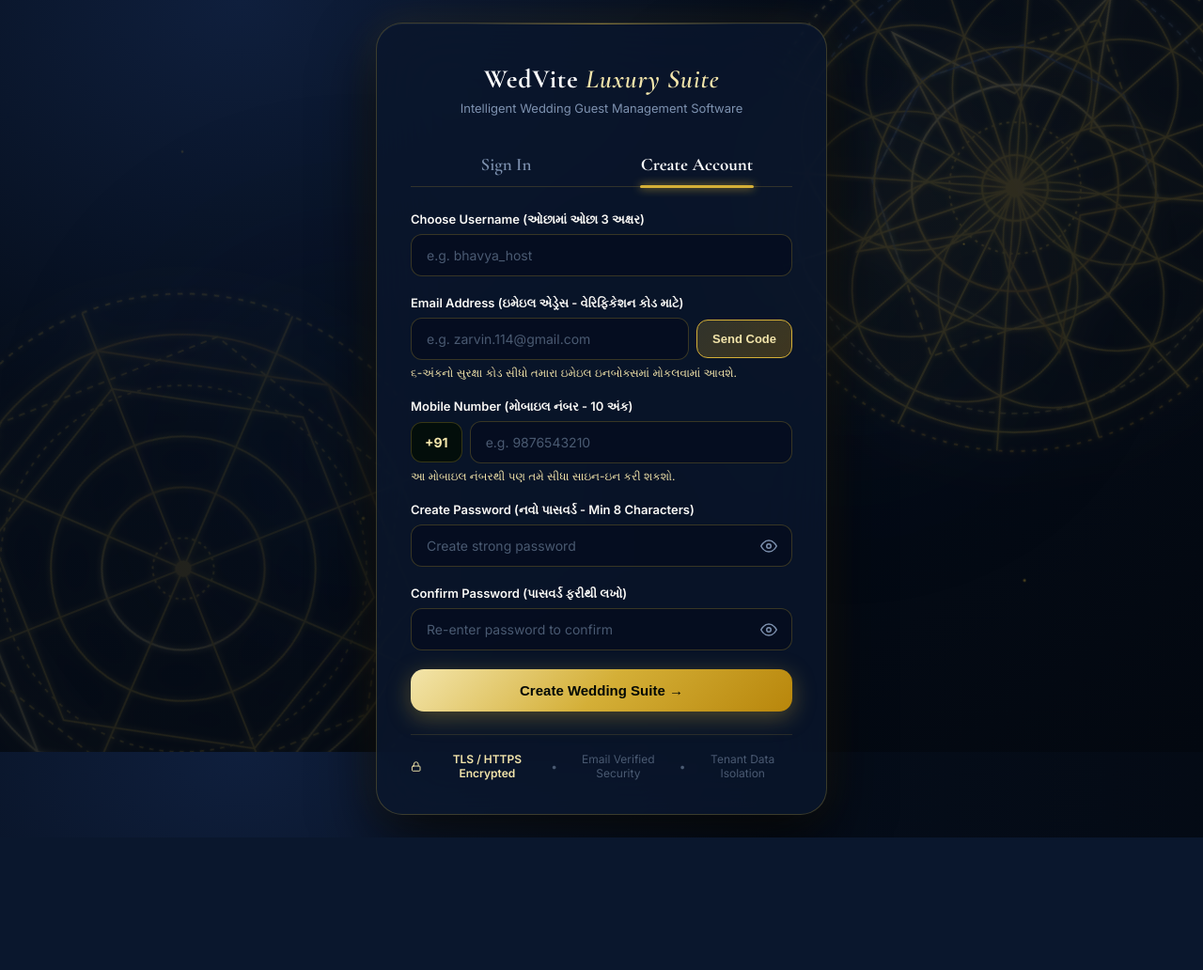
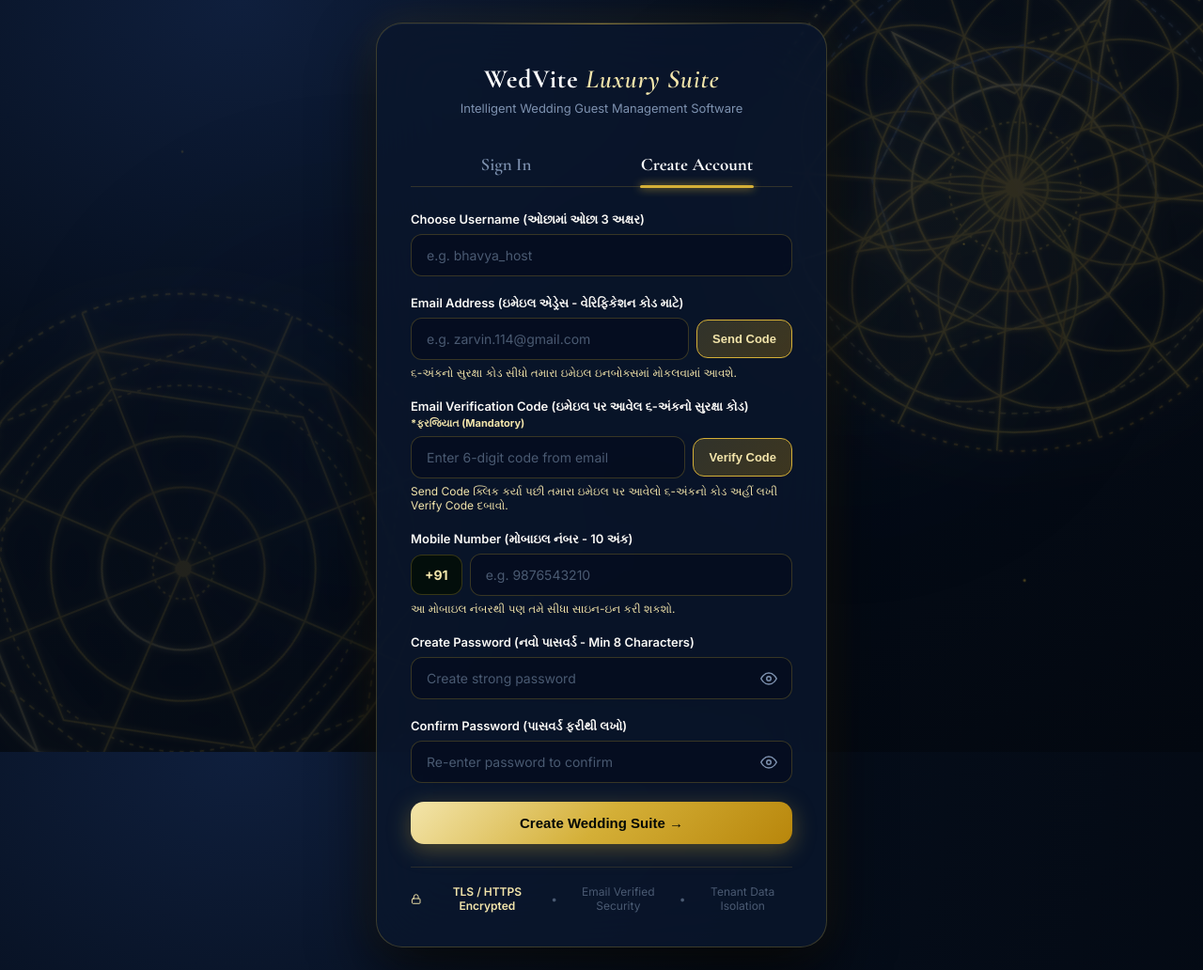
Before and after one commit to patelzarvin/wedding-guest-list, a Flask app: page /register in a window 1280 px wide. Shown: the whole page at 94% size. Before the commit the page ends 891 px from the top, so only its background shows below. Run offline with Flask 3, Linux system fonts and the light colour scheme; some web fonts are replaced.

Commit message:
fix(ui): make OTP verification input box permanently visible and mandatory on Create Account and Reset Password screens

```diff
--- a/templates/login.html
+++ b/templates/login.html
@@ -458,14 +458,15 @@
                     <span class="otp-status-text" id="regEmailStatusText">૬-અંકનો સુરક્ષા કોડ સીધો તમારા ઇમેઇલ ઇનબોક્સમાં મોકલવામાં આવશે.</span>
                 </div>
 
-                <!-- OTP Input Field -->
-                <div class="form-group" id="regEmailOtpBox" style="display: none;">
-                    <label>Enter 6-Digit Email Verification Code (ઇમેઇલ પર આવેલ કોડ)</label>
+                <!-- OTP Input Field (Permanently Visible & Mandatory) -->
+                <div class="form-group" id="regEmailOtpBox">
+                    <label>Email Verification Code (ઇમેઇલ પર આવેલ ૬-અંકનો સુરક્ષા કોડ) <span style="color: var(--gold-champagne); font-size: 11px; font-weight: 700;">*ફરજિયાત (Mandatory)</span></label>
                     <div class="phone-input-wrap">
-                        <input type="text" id="reg_otp" class="input-box" placeholder="Enter 6-digit code from email" maxlength="6" pattern="[0-9]{6}" onkeydown="if(event.key==='Enter'){event.preventDefault();verifyRegisterEmailOTP();}">
+                        <input type="text" id="reg_otp" class="input-box" placeholder="Enter 6-digit code from email" maxlength="6" pattern="[0-9]{6}" required onkeydown="if(event.key==='Enter'){event.preventDefault();verifyRegisterEmailOTP();}">
                         <button type="button" class="btn-otp-action" id="btnRegVerifyEmailOtp" onclick="verifyRegisterEmailOTP()">Verify Code</button>
                     </div>
-                    <div class="otp-verified-badge" id="regEmailVerifiedBadge">
+                    <span class="otp-status-text" id="regOtpStatusText">Send Code ક્લિક કર્યા પછી તમારા ઇમેઇલ પર આવેલો ૬-અંકનો કોડ અહીં લખી Verify Code દબાવો.</span>
+                    <div class="otp-verified-badge" id="regEmailVerifiedBadge" style="display: none; margin-top: 8px;">
                         <svg width="14" height="14" viewBox="0 0 24 24" fill="none" stroke="currentColor" stroke-width="2.5" stroke-linecap="round" stroke-linejoin="round"><polyline points="20 6 9 17 4 12"/></svg>
                         <span id="regEmailVerifiedText">ઇમેઇલ સફળતાપૂર્વક વેરિફાય થયો!</span>
                     </div>
@@ -534,14 +535,15 @@
                 <span class="otp-status-text" id="resetEmailStatusText">૬-અંકનો સુરક્ષા કોડ એકાઉન્ટ સાથે જોડાયેલ રજીસ્ટર્ડ ઇમેઇલ પર મોકલવામાં આવશે.</span>
             </div>
 
-            <!-- OTP Input Field with Verify Code button -->
-            <div class="form-group" id="resetOtpBox" style="display: none;">
-                <label>Enter 6-Digit Verification Code (ઇમેઇલ પર આવેલ કોડ)</label>
+            <!-- OTP Input Field with Verify Code button (Visible by Default & Mandatory) -->
+            <div class="form-group" id="resetOtpBox">
+                <label>Enter 6-Digit Verification Code (ઇમેઇલ પર આવેલ કોડ) <span style="color: var(--gold-champagne); font-size: 11px; font-weight: 700;">*ફરજિયાત (Mandatory)</span></label>
                 <div class="phone-input-wrap">
-                    <input type="text" id="reset_otp" class="input-box" placeholder="Enter 6-digit code" maxlength="6" pattern="[0-9]{6}" onkeydown="if(event.key==='Enter'){event.preventDefault();verifyResetEmailOTP();}">
+                    <input type="text" id="reset_otp" class="input-box" placeholder="Enter 6-digit code" maxlength="6" pattern="[0-9]{6}" required onkeydown="if(event.key==='Enter'){event.preventDefault();verifyResetEmailOTP();}">
                     <button type="button" class="btn-otp-action" id="btnResetVerifyOtp" onclick="verifyResetEmailOTP()">Verify Code</button>
                 </div>
-                <div class="otp-verified-badge" id="resetVerifiedBadge" style="display: none;">
+                <span class="otp-status-text" id="resetOtpStatusText">Send Code ક્લિક કર્યા પછી ઇમેઇલમાં આવેલ ૬-અંકનો કોડ અહીં લખી Verify Code દબાવો.</span>
+                <div class="otp-verified-badge" id="resetVerifiedBadge" style="display: none; margin-top: 8px;">
                     <svg width="14" height="14" viewBox="0 0 24 24" fill="none" stroke="currentColor" stroke-width="2.5" stroke-linecap="round" stroke-linejoin="round"><polyline points="20 6 9 17 4 12"/></svg>
                     <span id="resetVerifiedText">કોડ વેરિફાય થયો! હવે નવો પાસવર્ડ સેટ કરો.</span>
                 </div>
@@ -836,6 +838,9 @@
 
                 badge.style.display = 'flex';
                 badgeText.textContent = `ઇમેઇલ (${email}) સફળતાપૂર્વક વેરિફાય થયો!`;
+                const otpStatus = document.getElementById('regOtpStatusText');
+                if (otpStatus) otpStatus.style.display = 'none';
+                document.getElementById('reg_phone').focus();
 
             } catch (err) {
                 showClientError('વેરિફિકેશનમાં ભૂલ: ' + err.message);
@@ -864,14 +869,19 @@
                 e.preventDefault();
                 const emailInput = document.getElementById('reg_email');
                 const emailVal = emailInput ? emailInput.value.trim() : '';
+                const otpInput = document.getElementById('reg_otp');
+                const otpVal = otpInput ? otpInput.value.trim() : '';
+
                 if (!emailVal || !emailVal.includes('@')) {
                     showClientError('કૃપા કરીને પહેલા તમારું ઇમેઇલ એડ્રેસ દાખલ કરો અને Send Code પર ક્લિક કરો.', emailInput);
-                } else {
-                    showClientError('સુરક્ષા માટે ઇમેઇલ વેરિફિકેશન જરૂરી છે. તમારા ઇમેઇલ પર આવેલ કોડ દાખલ કરો.', emailInput);
-                    if (document.getElementById('regEmailOtpBox').style.display === 'none') {
-                        sendRegisterEmailOTP();
-                    }
+                    return false;
                 }
+                if (!otpVal) {
+                    showClientError('કૃપા કરીને તમારા ઇમેઇલ પર આવેલ 6-અંકનો સુરક્ષા કોડ દાખલ કરો અને Verify Code દબાવો.', otpInput);
+                    return false;
+                }
+                showClientError('સુરક્ષા માટે પહેલા Verify Code બટન દબાવીને કોડ વેરિફાય કરો.', document.getElementById('btnRegVerifyEmailOtp'));
+                verifyRegisterEmailOTP();
                 return false;
             }
 
```
